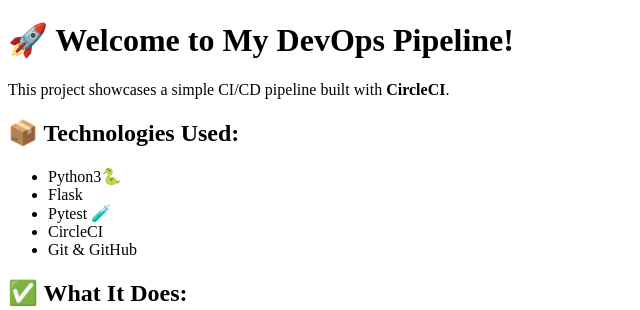
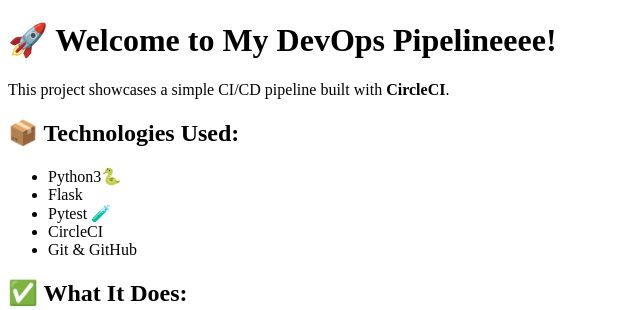
Before and after one commit to sannabatra/circleci-demo, a Flask app: page / in a window 1280 px wide. Shown: the top 310 px of the page, without its empty margins (0-640 px from the left). Run offline with Flask 3, Linux system fonts and the light colour scheme.

Commit message:
initial commit

```diff
--- a/templates/index.html
+++ b/templates/index.html
@@ -7,7 +7,7 @@
 </head>
 
 <body>
-    <h1>🚀 Welcome to My DevOps Pipeline!</h1>
+    <h1>🚀 Welcome to My DevOps Pipelineeee!</h1>
     <p>This project showcases a simple CI/CD pipeline built with <strong>CircleCI</strong>.</p>
 
     <h2>📦 Technologies Used:</h2>
```
